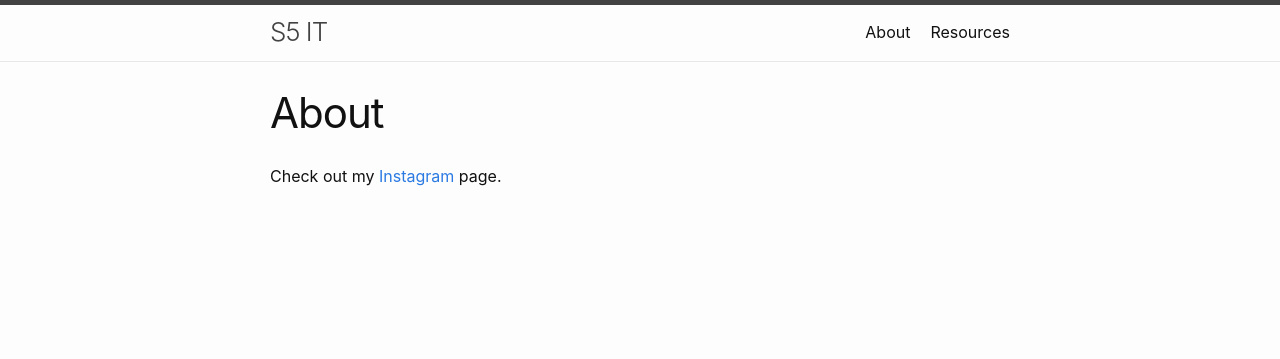
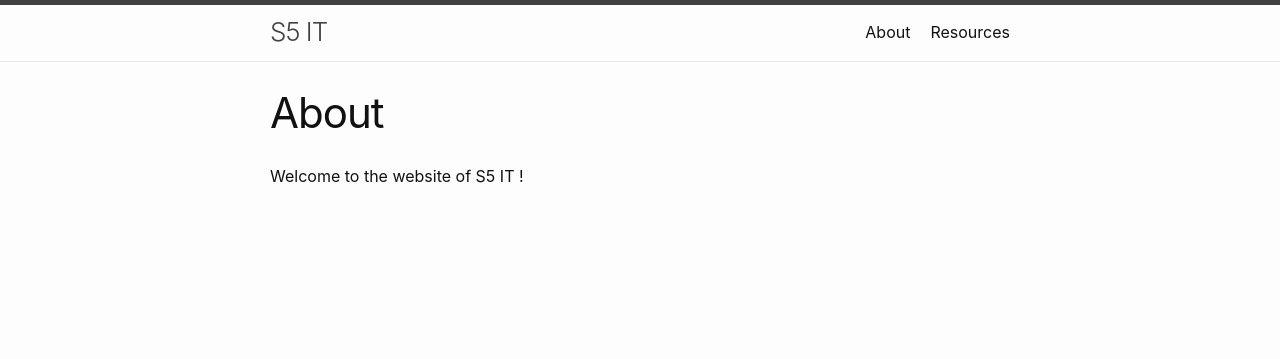
Before and after one commit to IT-GECBH/2020, a Jekyll site: the page built from about.md, in a window 1280 px wide. Shown: the top 359 px of the page. Built offline with Jekyll 4.4.1, drawn with Linux system fonts in a browser that asks for light colours.

Commit message:
Update about.md

```diff
--- a/about.md
+++ b/about.md
@@ -3,7 +3,4 @@ layout: page
 title: About
 permalink: /about/
 ---
-
-Check out my [Instagram][insta] page.
-
-[insta]: https://www.instagram.com/ashwindasr
+Welcome to the website of S5 IT !
```
